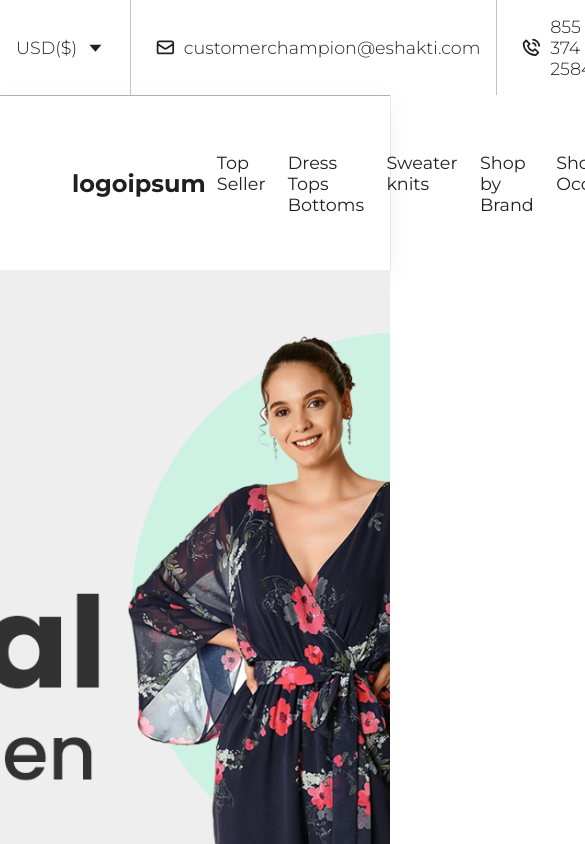
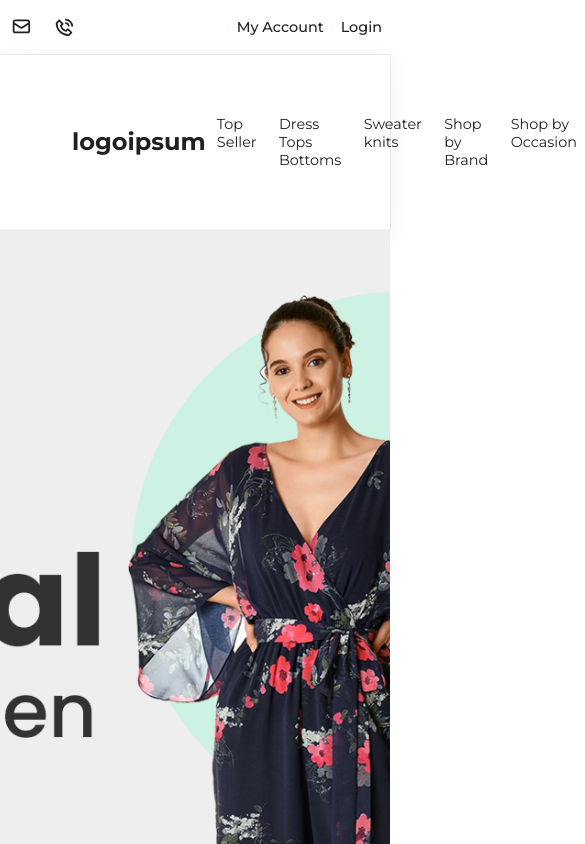
Before and after one commit to pradeepmalvi/eshakti-react, a React (Create React App) app: page / in a window 390 px wide. Shown: the top 844 px of the page, 585 px wide, since content can reach past the window. Built offline with nearby package versions, Linux system fonts and the light colour scheme.

Commit message:
responsive work is going on

```diff
--- a/src/App.js
+++ b/src/App.js
@@ -1,3 +1,5 @@
+import "./mediaqueries/main.scss";
+
 // custom components
 import Home from "./pages/Home.component";
 import { BrowserRouter as Router, Route } from "react-router-dom";
--- a/src/components/navBar/Navbar.component.js
+++ b/src/components/navBar/Navbar.component.js
@@ -1,5 +1,5 @@
 import React from "react";
-import styles from "./navbar.styles.module.scss";
+import styles from "./navbar.styles.scss";
 
 import { Link } from "react-router-dom";
 
@@ -12,11 +12,11 @@ import {
 
 export default function Navbar() {
   return (
-    <div className={styles.navbar}>
-      <div className={styles.logo}>
-        <h2 className={styles.logo_text}>logoipsum</h2>
+    <div className="navbar">
+      <div className="logo">
+        <h2 className="logo_text">logoipsum</h2>
       </div>
-      <div className={styles.navlinks}>
+      <div className="navlinks">
         <ul>
           <Link to="/">
             <li>Top Seller</li>
@@ -44,18 +44,15 @@ export default function Navbar() {
           </Link>
         </ul>
       </div>
-      <div className={styles.action_icons}>
-        <span
-          className={`${styles.shoping_cart} ${styles.icon}`}
-          onClick={() => {}}
-        >
+      <div className="action_icons">
+        <span className="shoping_cart icon" onClick={() => {}}>
           <AiOutlineShoppingCart />
-          <span className={styles.cart_items}>3</span>
+          <span className="cart_items">3</span>
         </span>
-        <span className={`${styles.whishlist}  ${styles.icon}`}>
+        <span className="whishlist icon">
           <AiOutlineHeart />
         </span>
-        <span className={`${styles.search}  ${styles.icon}`}>
+        <span className="search icon">
           <AiOutlineSearch />
         </span>
       </div>
--- a/src/components/topNavbar/topNav.styles.scss
+++ b/src/components/topNavbar/topNav.styles.scss
@@ -3,7 +3,7 @@
 
 /****** top-nav parent styles ******/
 .top_nav {
-  border-bottom: 1px solid #c2c2c2;
+  border-bottom: 1px solid #fdfdfd;
   // @include flex(space-between, center);
   display: flex;
   justify-content: space-between;
@@ -41,7 +41,7 @@
     /*** border for right side on some of left items styles***/
     .currency_selector,
     .email_address {
-      border-right: 1px solid #c2c2c2;
+      border-bottom: 1px solid #fdfdfd;
     }
 
     /*** social media icons styles ***/
@@ -57,7 +57,7 @@
     .my_account,
     .login,
     .social_media_icons {
-      border-left: 1px solid #c2c2c2;
+      border-left: 1px solid #fdfdfd;
     }
   }
 }
--- /dev/null
+++ b/src/mediaqueries/_homepage.media.styles.scss
@@ -0,0 +1,69 @@
+@media only screen and (max-width: 470px) {
+  .App {
+    .top_nav {
+      .left_items {
+        .currency_selector {
+          display: none;
+        }
+      }
+
+      .right_items {
+        .my_account,
+        .login {
+          padding: 0 0.5rem;
+          .text {
+            font-size: 0.9rem;
+            font-weight: 500;
+          }
+        }
+      }
+    }
+  }
+}
+@media only screen and (max-width: 992px) {
+  .App {
+    .top_nav {
+      .left_items {
+        .email_address,
+        .phone {
+          padding: 1rem 0.2rem;
+          .text {
+            display: none;
+            padding-right: 0.6rem;
+          }
+        }
+      }
+
+      .right_items {
+        .my_account,
+        .login {
+          .icon {
+            display: none;
+          }
+        }
+      }
+    }
+  }
+}
+
+@media only screen and (max-width: 1170px) {
+  .App {
+    .top_nav {
+      .right_items {
+        .social_media_icons {
+          display: none;
+        }
+      }
+    }
+  }
+}
+
+@media only screen and (max-width: 1500px) {
+  .App {
+    .navlinks {
+      li {
+        font-size: 0.9rem;
+      }
+    }
+  }
+}
--- /dev/null
+++ b/src/mediaqueries/main.scss
@@ -0,0 +1 @@
+@import "./homepage.media.styles";
```
Also changed, not shown: src/components/navBar/navbar.styles.scss (renamed from src/components/navBar/navbar.styles.module.scss), 1 other file (tests, documents, lock files or other folders).
